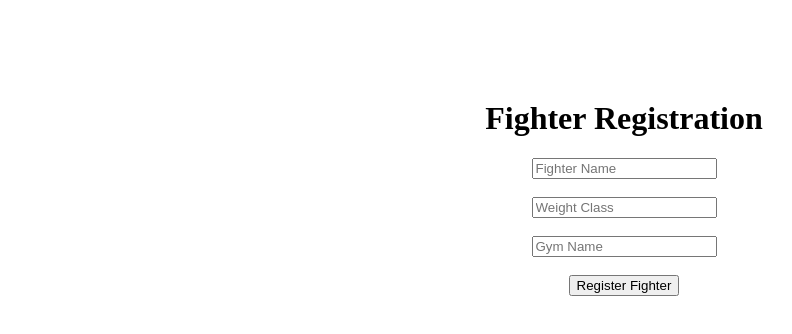
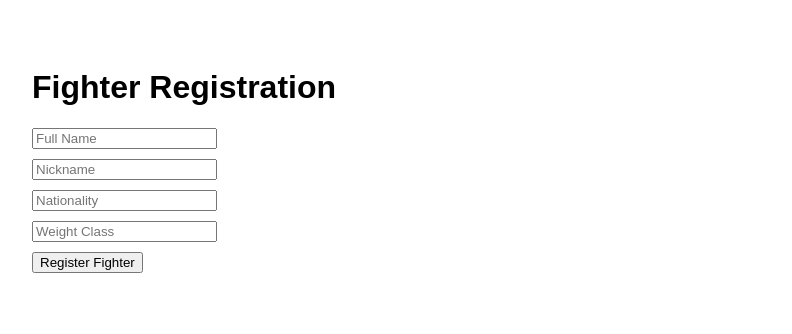
Before and after one commit to iskaegypt-tech/wbc-egypt, a Next.js app: page /fighter-register in a window 1280 px wide. Shown: the top 334 px of the page, without its empty margins (16-808 px from the left). Built offline with nearby package versions, Linux system fonts and the light colour scheme; no server answers.

Commit message:
Update fighter-register.js

```diff
--- a/pages/fighter-register.js
+++ b/pages/fighter-register.js
@@ -8,71 +8,83 @@ const supabase = createClient(
 
 export default function FighterRegister() {
 
-  const [name, setName] = useState("");
-  const [weight, setWeight] = useState("");
-  const [gym, setGym] = useState("");
+  const [fullName, setFullName] = useState("");
+  const [nickname, setNickname] = useState("");
+  const [nationality, setNationality] = useState("");
+  const [weightClass, setWeightClass] = useState("");
 
   const handleSubmit = async (e) => {
     e.preventDefault();
 
-    const { data, error } = await supabase
+    const { error } = await supabase
       .from("fighters")
       .insert([
         {
-          full_name: name,
-          nickname: name,
-          nationality: "Egypt",
-          weight_class: weight,
-          gym: gym
+          full_name: fullName,
+          nickname: nickname,
+          nationality: nationality,
+          weight_class: weightClass,
+          wins: 0,
+          losses: 0,
+          draws: 0,
+          ko_wins: 0
         }
       ]);
 
     if (error) {
       alert("Error saving fighter");
-      console.log(error);
+      console.error(error);
     } else {
       alert("Fighter registered successfully");
-      setName("");
-      setWeight("");
-      setGym("");
+      setFullName("");
+      setNickname("");
+      setNationality("");
+      setWeightClass("");
     }
   };
 
   return (
-    <div style={{textAlign:"center", marginTop:"100px"}}>
+    <div style={{padding:"40px", fontFamily:"Arial"}}>
       <h1>Fighter Registration</h1>
 
       <form onSubmit={handleSubmit}>
 
-        <div>
+        <div style={{marginBottom:"10px"}}>
           <input
-            placeholder="Fighter Name"
-            value={name}
-            onChange={(e) => setName(e.target.value)}
+            type="text"
+            placeholder="Full Name"
+            value={fullName}
+            onChange={(e) => setFullName(e.target.value)}
+            required
           />
         </div>
 
-        <br/>
-
-        <div>
+        <div style={{marginBottom:"10px"}}>
           <input
-            placeholder="Weight Class"
-            value={weight}
-            onChange={(e) => setWeight(e.target.value)}
+            type="text"
+            placeholder="Nickname"
+            value={nickname}
+            onChange={(e) => setNickname(e.target.value)}
           />
         </div>
 
-        <br/>
-
-        <div>
+        <div style={{marginBottom:"10px"}}>
           <input
-            placeholder="Gym Name"
-            value={gym}
-            onChange={(e) => setGym(e.target.value)}
+            type="text"
+            placeholder="Nationality"
+            value={nationality}
+            onChange={(e) => setNationality(e.target.value)}
           />
         </div>
 
-        <br/>
+        <div style={{marginBottom:"10px"}}>
+          <input
+            type="text"
+            placeholder="Weight Class"
+            value={weightClass}
+            onChange={(e) => setWeightClass(e.target.value)}
+          />
+        </div>
 
         <button type="submit">
           Register Fighter
```
